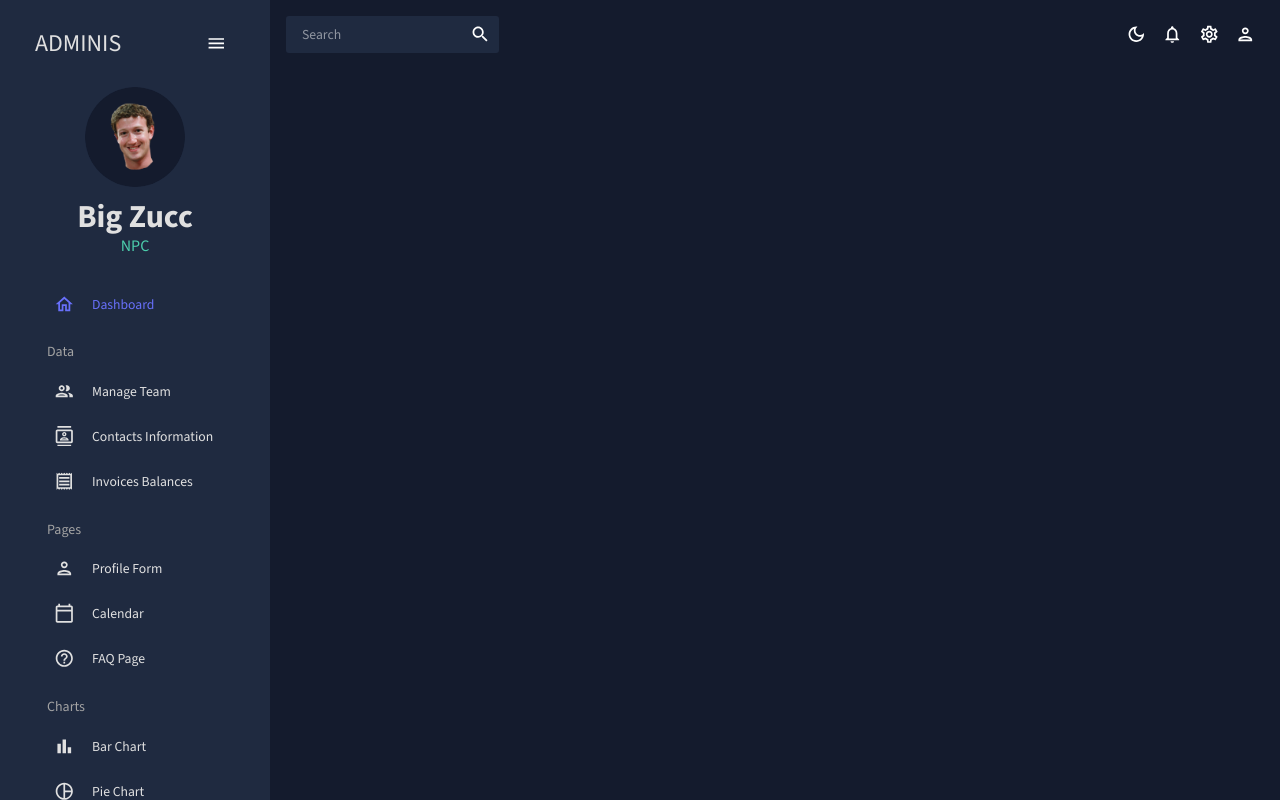
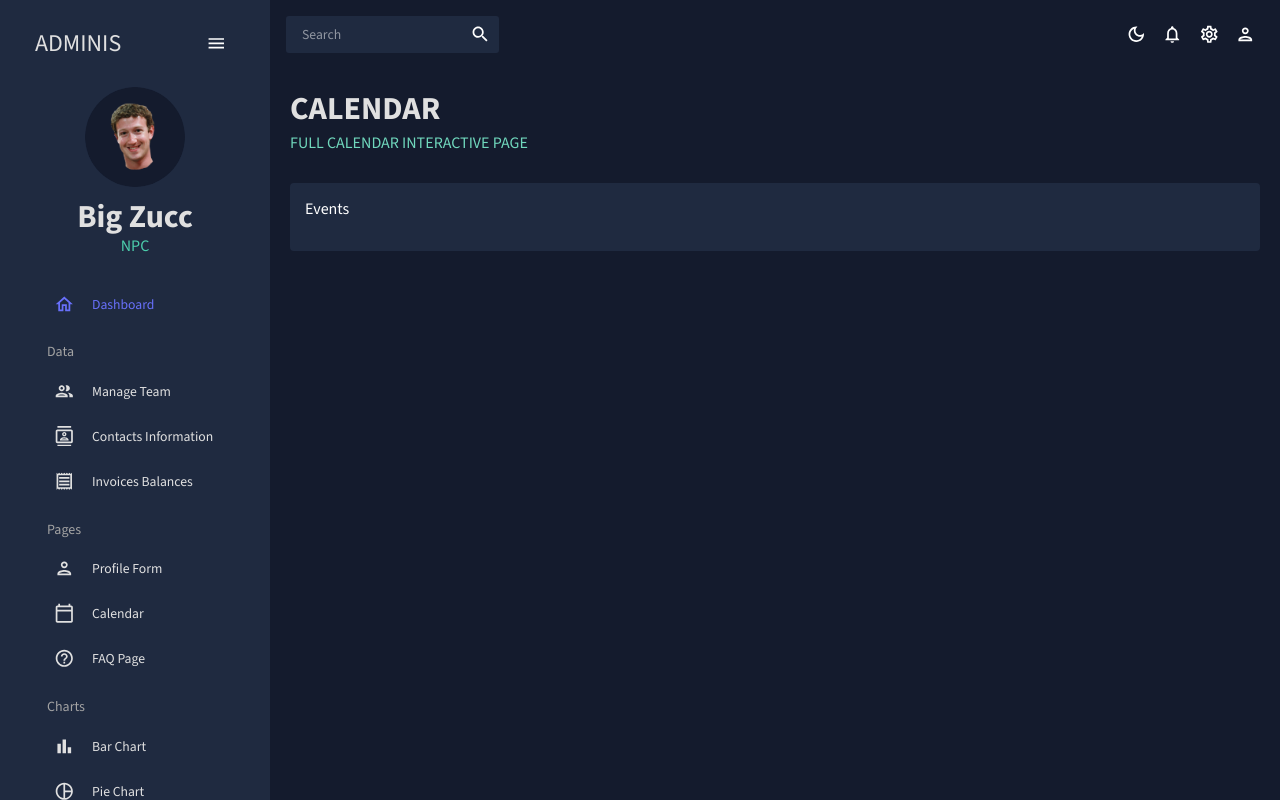
Before and after one commit to Navjit250/Project1, a React (Create React App) app in the folder my-app/: page /calendar in a window 1280 px wide. Built offline with nearby package versions, Linux system fonts and the light colour scheme.

Commit message:
Created calendar index file

```diff
--- a/my-app/src/App.js
+++ b/my-app/src/App.js
@@ -8,12 +8,12 @@
 import Contacts from "./scenes/contacts";
 import Invoices from "./scenes/invoices";
 import Form from "./scenes/form";
+import Calendar from "./scenes/calendar";
 // import Bar from "./scenes/bar";
 // import Line from "./scenes/line";
 // import Pie from "./scenes/pie";
 // import FAQ from "./scenes/faq";
 // import Geography from "./scenes/geography";
-// import Calendar from "./scenes/calendar";
 
 
 function App() {
@@ -35,14 +35,12 @@
             <Route path="/contacts" element={<Contacts />} />
             <Route path="/invoices" element={<Invoices />} />
             <Route path="/form" element={<Form/>} />
+            <Route path="/calendar" element={<Calendar />} />
             {/* <Route path="/bar" element={<Bar />} /> */}
             {/* <Route path="/pie" element={<Pie />} /> */}
             {/* <Route path="/line" element={<Line />} /> */}
             {/* <Route path="/faq" element={<FAQ />} /> */}
             {/* <Route path="/geography" element={<Geography />} /> */}
-            {/* <Route path="/calendar" element={<Calendar />} /> */}
-
-
           </Routes>
         </main>
       </div>
--- /dev/null
+++ b/my-app/src/scenes/calendar/index.jsx
@@ -0,0 +1,88 @@
+import { useState} from "react";
+import FullCalendar, { formatDate} from "@fullcalendar/react";
+import dayGridPlugin from "@fullcalendar/daygrid";
+import timeGridPlugin from "@fullcalendar/timegrid";
+import interactionPLugin from "@fullcalendar/interaction";
+import listPlugin from "@fullcalendar/list";
+import {
+    Box,
+    List,
+    ListItem,
+    ListItemText,
+    Typography,
+    useTheme,
+} from "@mui/material";
+import Header from "../../components/Header";
+import { tokens } from "../../theme";
+
+const Calendar = () => {
+    const theme = useTheme();
+    const colors = tokens(theme.palette.mode);
+    const [currentEvents, setCurrentEvents] = useState([]);
+
+    const handleDataClick = (selected) => {
+        const title = prompt("Please enter a new title for your event");
+        const calendarApi = selected.view.calendar;
+        calendarApi.unselect();
+
+        if (title) {
+            calendarApi.addEvent({
+                id: `${selected.dateStr}-${title}`,
+                title,
+                start: selected.startStr,
+                end: selected.endStr,
+                allDay: selected.allDay
+            });
+        }
+    };
+
+
+    const handleEventClick = (selected) => {
+        if (
+            window.confirm(`Are you sure you want to delete this event  '${selected.event.title}'`
+        )
+    ) {
+        selected.event.remove();
+    }
+    };
+    return <Box m="20px">
+        <Header title="CALENDAR" subtitle="FULL CALENDAR INTERACTIVE PAGE"/>
+        <Box display="flex" justifyContent="space-between">
+            {/* CALENDAR SIDEBAR */}
+            <Box
+                flex="1 1 20%"
+                backgroundColor={colors.primary[400]}
+                p="15px"
+                borderRadius="4px"
+            >
+                <Typography variant="h5">Events</Typography>
+                <List>
+                    {currentEvents.map((event) => (
+                        <ListItem
+                            key={event.id}
+                            sx={{
+                                backgroundColor: colors.greenAccent[500],
+                                margin: "10px 0",
+                                borderRadius: "2px",}}
+                        >
+                            <ListItemText
+                                primary={event.title}
+                                secondaryTypographyProps={
+                                    <Typography>
+                                        {formatDate(event.start, {
+                                            year: "numeric",
+                                            month: "short",
+                                            day: "numeric",
+                                        })}
+                                    </Typography>
+                                }
+                            />
+                        </ListItem>
+                    ))}
+                </List>
+            </Box>
+        </Box>
+    </Box>
+};
+
+export default Calendar;
```
